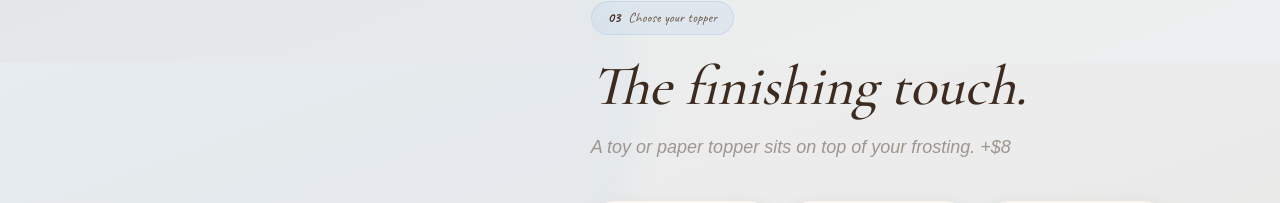
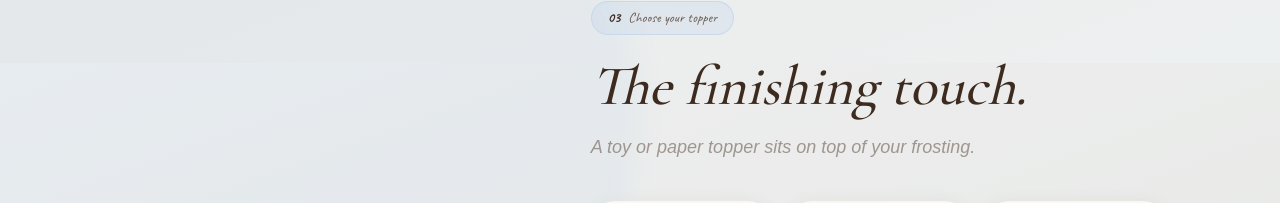
Before and after one commit to crawford87-coder/joscupcakes, a Next.js app: page / in a window 1280 px wide. Shown: the part 3137-3340 px from the top of the page. Built offline with nearby package versions, Linux system fonts and the light colour scheme; a web font is replaced by a local one.

Commit message:
new design

```diff
--- a/components/WatercolorBuilder.tsx
+++ b/components/WatercolorBuilder.tsx
@@ -394,7 +394,7 @@ export default function WatercolorBuilder() {
               <StepPill number="03" label="Choose your topper" color="#A8C8E8" />
               <h2 className="font-cormorant italic font-medium leading-tight mb-3" style={{ fontSize: "clamp(2rem, 5vw, 3.5rem)", color: "#3D2B1F" }}>The finishing touch.</h2>
               <p className="font-im-fell italic text-lg opacity-60 mb-10" style={{ color: "#6B5C52" }}>
-                A toy or paper topper sits on top of your frosting. +${ADDON_TOPPER}
+                A toy or paper topper sits on top of your frosting.
               </p>
               <div className="grid grid-cols-2 sm:grid-cols-3 gap-4 mb-6">
                 {TOPPER_OPTIONS.map(({ id, label, img }) => (
```
